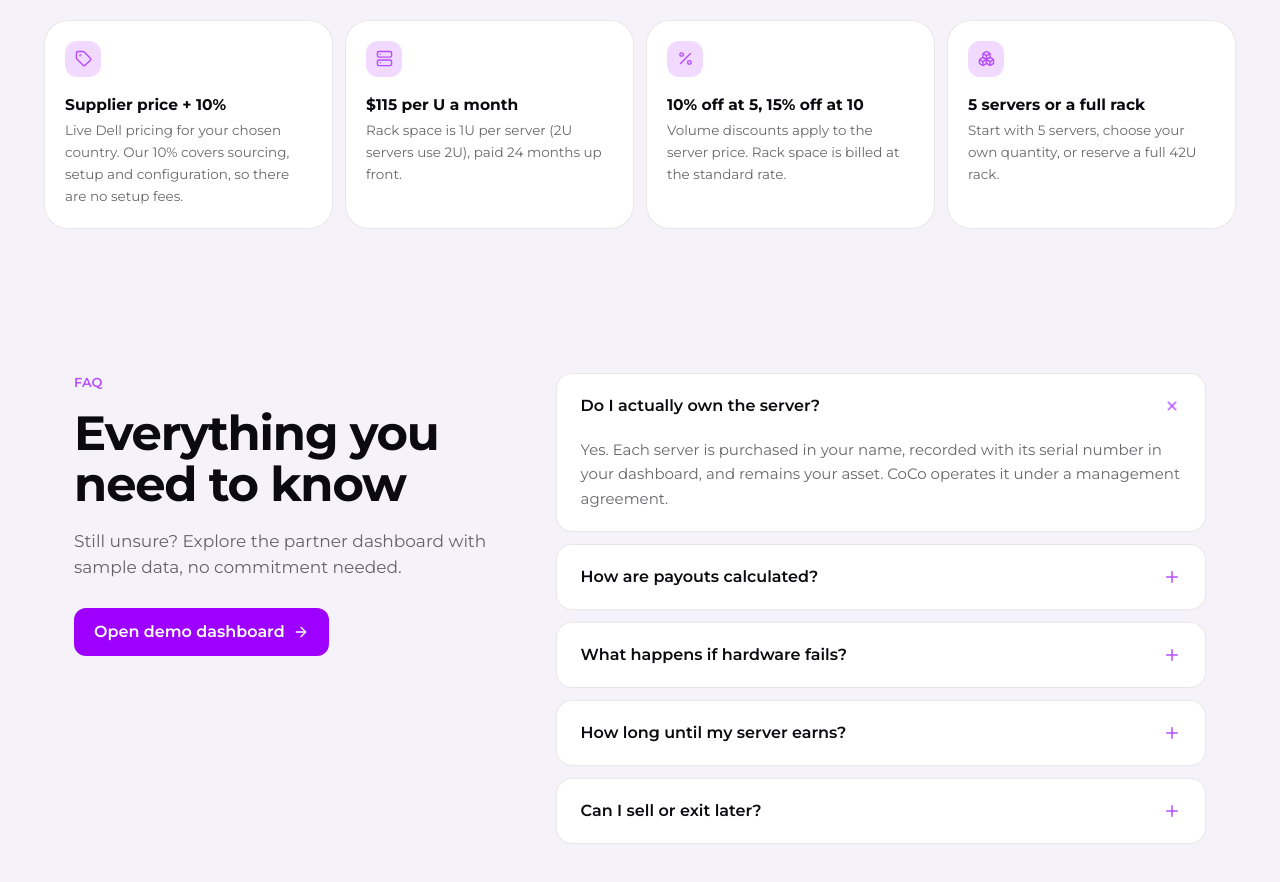
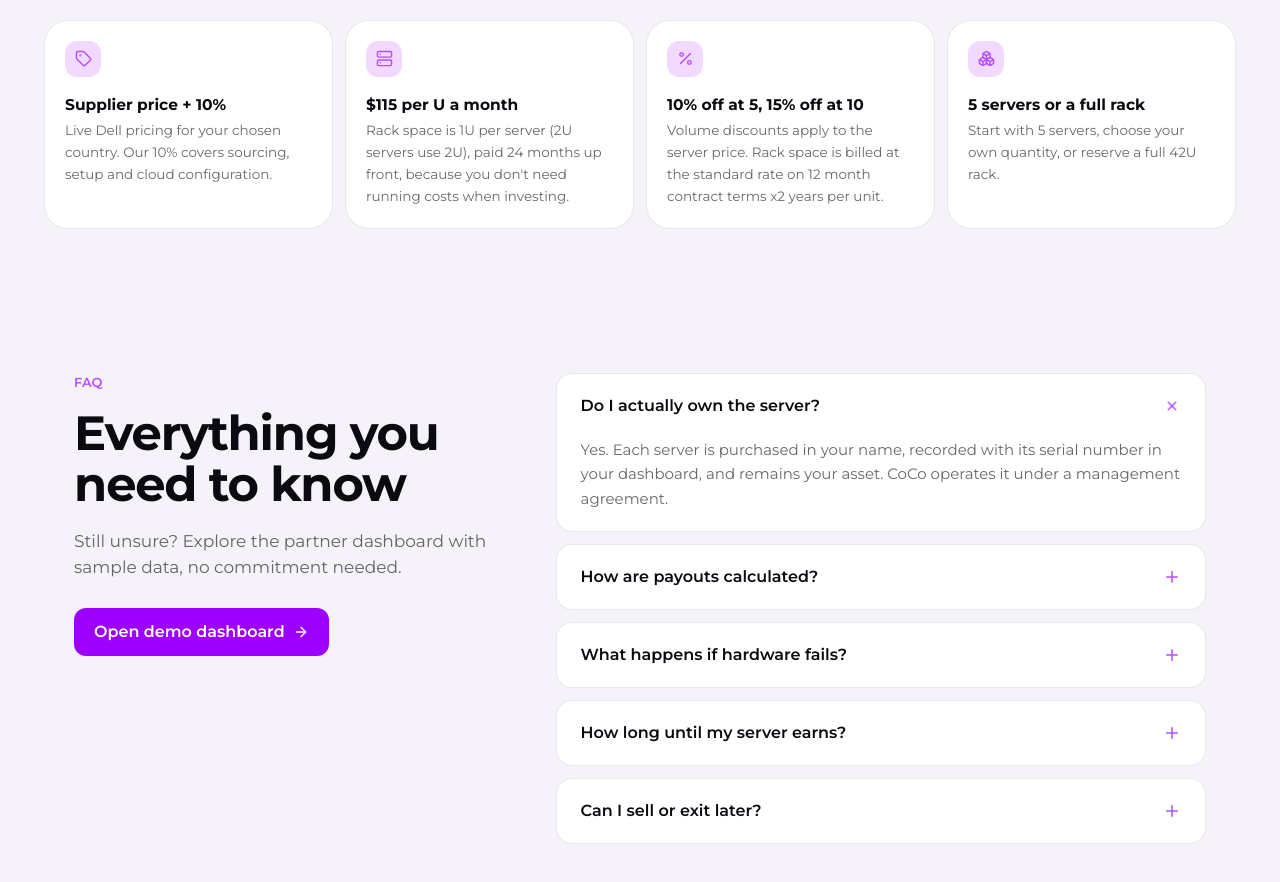
Before and after one commit to hibarri-dev/coco, a React (Vite) app in the folder frontend/: page /investors in a window 1280 px wide. Shown: the part 5680-6562 px from the top of the page. Built offline with nearby package versions, Linux system fonts and the light colour scheme; no server answers; a web font is replaced by a local one.

Commit message:
Update ServerPackages.jsx

```diff
--- a/frontend/src/components/funnel/ServerPackages.jsx
+++ b/frontend/src/components/funnel/ServerPackages.jsx
@@ -6,9 +6,9 @@ import { selectionQuery, RACK_PER_U_MONTH, RACK_MONTHS, FULL_RACK_U, MIN_SERVERS
 import { usd } from '../../data/packages';
 
 const RULES = [
-  { icon: Tag, t: 'Supplier price + 10%', d: 'Live Dell pricing for your chosen country. Our 10% covers sourcing, setup and configuration, so there are no setup fees.' },
-  { icon: Server, t: `${usd(RACK_PER_U_MONTH)} per U a month`, d: `Rack space is 1U per server (2U servers use 2U), paid ${RACK_MONTHS} months up front.` },
-  { icon: Percent, t: '10% off at 5, 15% off at 10', d: 'Volume discounts apply to the server price. Rack space is billed at the standard rate.' },
+  { icon: Tag, t: 'Supplier price + 10%', d: 'Live Dell pricing for your chosen country. Our 10% covers sourcing, setup and cloud configuration.' },
+  { icon: Server, t: `${usd(RACK_PER_U_MONTH)} per U a month`, d: `Rack space is 1U per server (2U servers use 2U), paid ${RACK_MONTHS} months up front, because you don't need running costs when investing.` },
+  { icon: Percent, t: '10% off at 5, 15% off at 10', d: 'Volume discounts apply to the server price. Rack space is billed at the standard rate on 12 month contract terms x2 years per unit.' },
   { icon: Boxes, t: `${MIN_SERVERS} servers or a full rack`, d: `Start with ${MIN_SERVERS} servers, choose your own quantity, or reserve a full ${FULL_RACK_U}U rack.` },
 ];
 
```
